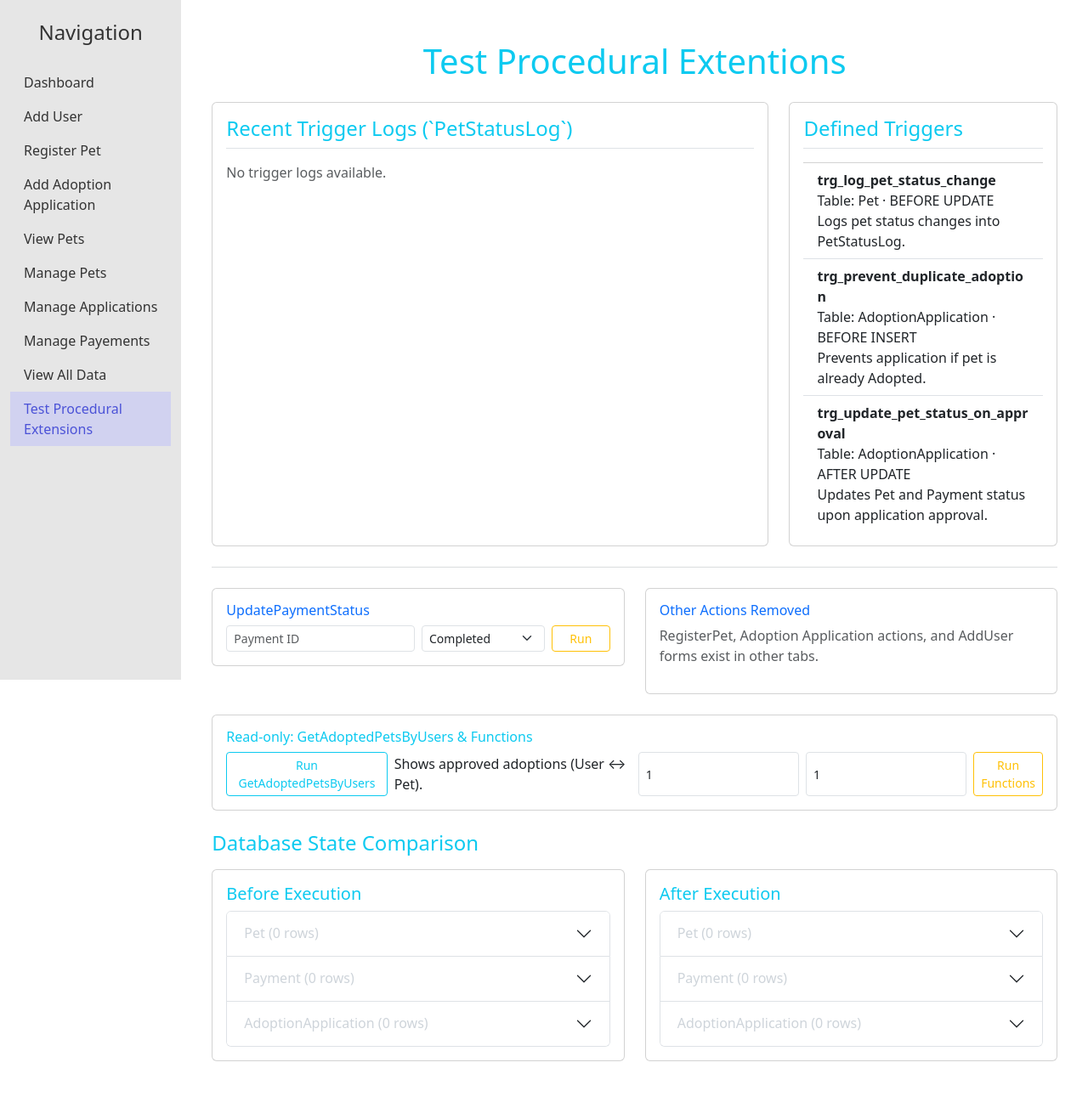
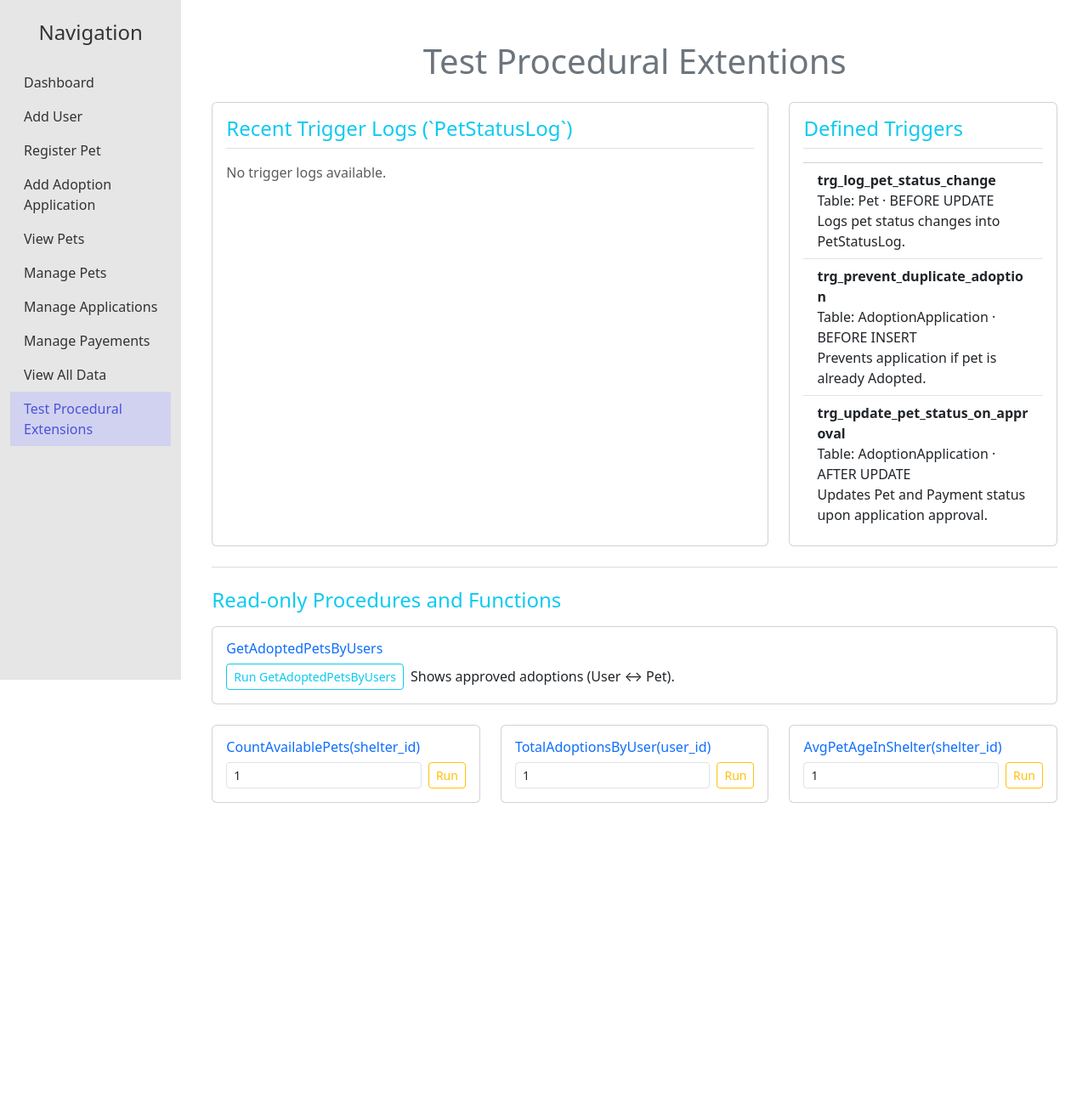
Before and after one commit to shakirth-anisha/Pet-Adoption-Management-System, a Flask app: page /page/test_procedural_extensions in a window 1280 px wide. Shown: the whole page at 85% size. After the commit the page ends 945 px from the top, so only its background shows below. Run offline with Flask 3, Linux system fonts and the light colour scheme; data that the repository does not hold is empty.

```diff
--- a/pages/test_procedural_extensions.py
+++ b/pages/test_procedural_extensions.py
@@ -3,13 +3,6 @@ from utils.db import run_query
 import json
 
 def handle_test_procedural_extensions(request):
-    """
-    Single-handler style (no blueprints) that:
-    - Presents forms to run procedures/functions from your SQL file.
-    - Captures 'before' and 'after' snapshots of related tables for auditing.
-    - Returns a context dict for rendering the template.
-    """
-
     message = None
     alert_class = "info"
     error = None
@@ -21,35 +14,19 @@ def handle_test_procedural_extensions(request):
         "function_results": [],
         "trigger_logs": [],
         "all_triggers": [],
-        "before": {},
-        "after": {},
         "message": message,
         "alert_class": alert_class,
         "error": error
     }
 
-    # helper: snapshot given list of tables (simple SELECT *)
-    def snapshot_tables(table_list):
-        snaps = {}
-        for t in table_list:
-            try:
-                # Limit to 1000 rows for performance
-                snaps[t] = run_query(f"SELECT * FROM {t} ORDER BY 1 LIMIT 1000", fetch=True) or []
-            except Exception as e:
-                snaps[t] = []
-        return snaps
-
-    # Known triggers (from your SQL) - Keep all, as they might still be active
     context["all_triggers"] = [
         {"name": "trg_log_pet_status_change", "event": "BEFORE UPDATE", "table": "Pet", "description": "Logs pet status changes into PetStatusLog."},
         {"name": "trg_prevent_duplicate_adoption", "event": "BEFORE INSERT", "table": "AdoptionApplication", "description": "Prevents application if pet is already Adopted."},
         {"name": "trg_update_pet_status_on_approval", "event": "AFTER UPDATE", "table": "AdoptionApplication", "description": "Updates Pet and Payment status upon application approval."},
     ]
 
-    # Always show recent trigger logs
     try:
         logs = run_query("SELECT pet_id, old_status, new_status, changed_at FROM PetStatusLog ORDER BY changed_at DESC LIMIT 10", fetch=True) or []
-        # ensure changed_at is string
         for r in logs:
             if isinstance(r.get("changed_at"), datetime):
                 r["changed_at"] = r["changed_at"].strftime("%Y-%m-%d %H:%M:%S")
@@ -57,51 +34,14 @@ def handle_test_procedural_extensions(request):
     except Exception:
         context["trigger_logs"] = []
 
-    # available actions triggered by POST forms
     action = request.form.get("action") if request.method == "POST" else None
 
-    # Map each action to the tables we want to snapshot for before/after comparison.
-    # Only keep UpdatePaymentStatus, GetAdoptedPetsByUsers, and FunctionsSummary
-    SNAPSHOT_MAP = {
-        "UpdatePaymentStatus": ["Payment"],
-        "GetAdoptedPetsByUsers": ["AdoptionApplication", "User", "Pet"],  # read-only proc
-        "FunctionsSummary": ["Pet", "AdoptionApplication"]
-    }
+    if action:
+        try:
 
-    # If no action, we still want to render basic snapshots (small subset)
-    # capture a default before snapshot for display purposes
-    try:
-        context["before"] = snapshot_tables(["Pet", "Payment", "AdoptionApplication"])
-    except Exception as e:
-        context["before"] = {}
-        context["error"] = str(e)
-
-    # Execute requested action and capture before/after snapshots for that action
-    if action:
-        # Default snapshot to keep it from breaking if action is not in map
-        tables = SNAPSHOT_MAP.get(action, ["Payment"])
-
-        # BEFORE
-        before_snap = snapshot_tables(tables)
-        context["before"] = before_snap
-
-        try:
-            # Drop RegisterPet, AddAdoptionApplication, ApproveApplication, RejectApplication, AutoRejectOtherApplications, AddUser
-
-            # ---------- UpdatePaymentStatus ----------
-            if action == "UpdatePaymentStatus":
-                pay_id = request.form.get("pay_id")
-                status_val = request.form.get("pay_status")
-                if not pay_id or not status_val:
-                    raise Exception("pay_id and pay_status are required.")
-                run_query("CALL UpdatePaymentStatus(%s, %s)", (int(pay_id), status_val))
-                message = f"UpdatePaymentStatus called for Pay {pay_id} -> {status_val}."
-                alert_class = "success"
-
-            # ---------- GetAdoptedPetsByUsers (read-only procedure) ----------
-            elif action == "GetAdoptedPetsByUsers":
+            # GetAdoptedPetsByUsers
+            if action == "GetAdoptedPetsByUsers":
                 rows = run_query("CALL GetAdoptedPetsByUsers()", fetch=True)
-                # store as a procedure result for display
                 context["procedure_results"].append({
                     "name": "GetAdoptedPetsByUsers",
                     "description": "List of approved adoptions with user & pet.",
@@ -111,58 +51,63 @@ def handle_test_procedural_extensions(request):
                 message = "GetAdoptedPetsByUsers executed (results shown)."
                 alert_class = "info"
 
-            # ---------- Functions Summary (read-only) ----------
-            elif action == "FunctionsSummary":
-                shelter_id = request.form.get("shelter_id") or 1
-                user_id = request.form.get("user_id") or 1
-                try:
-                    available = run_query("SELECT CountAvailablePets(%s) AS val", (int(shelter_id),), fetch=True)[0]["val"]
-                except Exception:
-                    available = "ERR"
-                try:
-                    total = run_query("SELECT TotalAdoptionsByUser(%s) AS val", (int(user_id),), fetch=True)[0]["val"]
-                except Exception:
-                    total = "ERR"
-                try:
-                    avg_age = run_query("SELECT AvgPetAgeInShelter(%s) AS val", (int(shelter_id),), fetch=True)[0]["val"]
-                except Exception:
-                    avg_age = "ERR"
+            #  RunCountAvailablePets (Function)
+            elif action == "RunCountAvailablePets":
+                shelter_id = request.form.get("shelter_id")
+                if not shelter_id:
+                    raise Exception("Shelter ID is required.")
+
+                available = run_query("SELECT CountAvailablePets(%s) AS val", (int(shelter_id),), fetch=True)[0]["val"]
 
                 context["function_results"].append({
                     "name": f"CountAvailablePets(shelter={shelter_id})",
                     "description": "Available pets in shelter",
                     "output_data": available
                 })
+                message = f"CountAvailablePets executed (Shelter ID: {shelter_id})."
+                alert_class = "success"
+
+            #  RunTotalAdoptionsByUser (Function)
+            elif action == "RunTotalAdoptionsByUser":
+                user_id = request.form.get("user_id")
+                if not user_id:
+                    raise Exception("User ID is required.")
+
+                total = run_query("SELECT TotalAdoptionsByUser(%s) AS val", (int(user_id),), fetch=True)[0]["val"]
+
                 context["function_results"].append({
                     "name": f"TotalAdoptionsByUser(user={user_id})",
                     "description": "Total approved adoptions by user",
                     "output_data": total
                 })
+                message = f"TotalAdoptionsByUser executed (User ID: {user_id})."
+                alert_class = "success"
+
+            #  RunAvgPetAgeInShelter (Function)
+            elif action == "RunAvgPetAgeInShelter":
+                shelter_id = request.form.get("shelter_id")
+                if not shelter_id:
+                    raise Exception("Shelter ID is required.")
+
+                avg_age = run_query("SELECT AvgPetAgeInShelter(%s) AS val", (int(shelter_id),), fetch=True)[0]["val"]
+
                 context["function_results"].append({
                     "name": f"AvgPetAgeInShelter(shelter={shelter_id})",
                     "description": "Average pet age in shelter",
                     "output_data": avg_age
                 })
+                message = f"AvgPetAgeInShelter executed (Shelter ID: {shelter_id})."
+                alert_class = "success"
 
             else:
-                # If an action was performed but it was one of the removed ones (shouldn't happen with the new HTML, but for safety)
-                raise Exception(f"Action '{action}' is not supported in this test version.")
+                raise Exception(f"Unknown action requested: {action}")
 
         except Exception as e:
             error = f"Error executing {action}: {e}"
             alert_class = "danger"
 
-        # AFTER snapshot
-        after_snap = snapshot_tables(tables)
-        context["after"] = after_snap
-
-        # put message, alert_class, and error into context
         context["message"] = message
         context["alert_class"] = alert_class
         context["error"] = error
 
-    # If no POST action, ensure "after" has a default (same as before)
-    if not context.get("after"):
-        context["after"] = context["before"]
-
     return context
--- a/sql/Trigger_Procedure_Function_927_907.sql
+++ b/sql/Trigger_Procedure_Function_927_907.sql
@@ -158,6 +158,7 @@ DELIMITER //
 CREATE PROCEDURE AddUser (
     IN p_name VARCHAR(100),
     IN p_email VARCHAR(150),
+    IN p_password_hash VARCHAR(256),
     IN p_phone VARCHAR(20),
     IN p_role ENUM('general', 'adopter', 'shelter_worker', 'admin')
 )
@@ -173,8 +174,8 @@ BEGIN
         SIGNAL SQLSTATE '45000'
         SET MESSAGE_TEXT = 'Email already exists. Please use a different one.';
     ELSE
-        INSERT INTO User (name, email, phone, role)
-        VALUES (p_name, p_email, p_phone, p_role);
+        INSERT INTO User (name, email, password_hash, phone, role)
+        VALUES (p_name, p_email, p_password_hash, p_phone, p_role);
     END IF;
 END;
 //
--- a/templates/test_procedural_extensions.html
+++ b/templates/test_procedural_extensions.html
@@ -18,7 +18,6 @@
         .text-value {
             font-size: 2.2rem;
             font-weight: 700;
-            color: #17a2b8;
         }
         .table-dark th, .table-dark td {
             border-color: #495057;
@@ -30,13 +29,8 @@
 
 {% block content %}
 <div class="container-fluid py-4">
-    <h1 class="text-center mt-4 mb-4 text-info">Test Procedural Extentions</h1>
+    <h1 class="text-center mt-4 mb-4 text-secondary">Test Procedural Extentions</h1>
 
-    {% if message %}
-    <div class="alert alert-{{ alert_class }}" role="alert">
-        {{ message }}
-    </div>
-    {% endif %}
     {% if error %}
     <div class="alert alert-danger" role="alert">
         <strong>Error:</strong> {{ error }}
@@ -91,147 +85,55 @@
 
     <hr class="my-4 border-secondary">
 
+    <h4 class="text-info mb-3">Read-only Procedures and Functions</h4>
+
     <div class="row g-4 mb-4">
 
-        <div class="col-md-6">
+        <div class="col-12">
             <div class="card bg-card p-3 hover-card">
-                <h6 class="text-primary">UpdatePaymentStatus</h6>
-                <form method="POST" class="row g-2">
-                    <input type="hidden" name="action" value="UpdatePaymentStatus">
-                    <div class="col-6"><input type="number" name="pay_id" class="form-control form-control-sm" placeholder="Payment ID" required></div>
-                    <div class="col-4">
-                        <select name="pay_status" class="form-select form-select-sm">
-                            <option>Completed</option><option>Pending</option><option>Failed</option><option>Refunded</option>
-                        </select>
-                    </div>
-                    <div class="col-2"><button class="btn btn-outline-warning btn-sm w-100">Run</button></div>
+                <h6 class="text-primary">GetAdoptedPetsByUsers</h6>
+                <form method="POST" class="d-flex">
+                    <input type="hidden" name="action" value="GetAdoptedPetsByUsers">
+                    <button class="btn btn-outline-info btn-sm me-2">Run GetAdoptedPetsByUsers</button>
+                    <span class="small-note align-self-center">Shows approved adoptions (User ↔ Pet).</span>
                 </form>
             </div>
         </div>
 
-        <div class="col-md-6">
-            <div class="card bg-card p-3 h-100">
-                <h6 class="text-primary">Other Actions Removed</h6>
-                <p class="text-muted small-note">RegisterPet, Adoption Application actions, and AddUser forms exist in other tabs.</p>
+        <div class="col-md-4">
+            <div class="card bg-card p-3 hover-card h-100">
+                <h6 class="text-primary">CountAvailablePets(shelter_id)</h6>
+                <form method="POST" class="d-flex">
+                    <input type="hidden" name="action" value="RunCountAvailablePets">
+                    <input type="number" name="shelter_id" class="form-control form-control-sm me-2" placeholder="Shelter ID" value="1" required>
+                    <button class="btn btn-outline-warning btn-sm">Run</button>
+                </form>
             </div>
         </div>
 
-        <div class="col-12">
-            <div class="card bg-card p-3">
-                <h6 class="text-info">Read-only: GetAdoptedPetsByUsers & Functions</h6>
-                <div class="row g-2">
-                    <div class="col-md-6">
-                        <form method="POST" class="d-flex">
-                            <input type="hidden" name="action" value="GetAdoptedPetsByUsers">
-                            <button class="btn btn-outline-info btn-sm me-2">Run GetAdoptedPetsByUsers</button>
-                            <span class="small-note align-self-center">Shows approved adoptions (User ↔ Pet).</span>
-                        </form>
-                    </div>
-                    <div class="col-md-6">
-                        <form method="POST" class="d-flex">
-                            <input type="hidden" name="action" value="FunctionsSummary">
-                            <input type="number" name="shelter_id" class="form-control form-control-sm me-2" placeholder="Shelter ID" value="1">
-                            <input type="number" name="user_id" class="form-control form-control-sm me-2" placeholder="User ID" value="1">
-                            <button class="btn btn-outline-warning btn-sm">Run Functions</button>
-                        </form>
-                    </div>
-                </div>
+        <div class="col-md-4">
+            <div class="card bg-card p-3 hover-card h-100">
+                <h6 class="text-primary">TotalAdoptionsByUser(user_id)</h6>
+                <form method="POST" class="d-flex">
+                    <input type="hidden" name="action" value="RunTotalAdoptionsByUser">
+                    <input type="number" name="user_id" class="form-control form-control-sm me-2" placeholder="User ID" value="1" required>
+                    <button class="btn btn-outline-warning btn-sm">Run</button>
+                </form>
+            </div>
+        </div>
+
+        <div class="col-md-4">
+            <div class="card bg-card p-3 hover-card h-100">
+                <h6 class="text-primary">AvgPetAgeInShelter(shelter_id)</h6>
+                <form method="POST" class="d-flex">
+                    <input type="hidden" name="action" value="RunAvgPetAgeInShelter">
+                    <input type="number" name="shelter_id" class="form-control form-control-sm me-2" placeholder="Shelter ID" value="1" required>
+                    <button class="btn btn-outline-warning btn-sm">Run</button>
+                </form>
             </div>
         </div>
     </div>
 
-    <h4 class="text-info mb-3">Database State Comparison</h4>
-    <div class="row">
-        <div class="col-lg-6 mb-4">
-            <div class="card bg-card p-3">
-                <h5 class="text-info">Before Execution</h5>
-                <div class="accordion" id="beforeAccordion">
-                    {% for table, rows in before.items() %}
-                    <div class="accordion-item bg-card">
-                        <h2 class="accordion-header" id="beforeHeading{{ loop.index }}">
-                            <button class="accordion-button collapsed bg-card" style="color:#ced4da;" type="button" data-bs-toggle="collapse" data-bs-target="#beforeCollapse{{ loop.index }}">
-                                {{ table }} ({{ rows|length }} rows)
-                            </button>
-                        </h2>
-                        <div id="beforeCollapse{{ loop.index }}" class="accordion-collapse collapse" data-bs-parent="#beforeAccordion">
-                            <div class="accordion-body">
-                                {% if rows %}
-                                <div class="table-responsive">
-                                    <table class="table table-dark table-striped table-hover small mb-0">
-                                        <thead>
-                                            <tr>
-                                                {% for key in rows[0].keys() %}
-                                                <th>{{ key }}</th>
-                                                {% endfor %}
-                                            </tr>
-                                        </thead>
-                                        <tbody>
-                                            {% for row in rows %}
-                                            <tr>
-                                                {% for val in row.values() %}
-                                                <td>{{ val }}</td>
-                                                {% endfor %}
-                                            </tr>
-                                            {% endfor %}
-                                        </tbody>
-                                    </table>
-                                </div>
-                                {% else %}
-                                <p class="text-muted mb-0">No rows.</p>
-                                {% endif %}
-                            </div>
-                        </div>
-                    </div>
-                    {% endfor %}
-                </div>
-            </div>
-        </div>
-
-        <div class="col-lg-6 mb-4">
-            <div class="card bg-card p-3">
-                <h5 class="text-info">After Execution</h5>
-                <div class="accordion" id="afterAccordion">
-                    {% for table, rows in after.items() %}
-                    <div class="accordion-item bg-card">
-                        <h2 class="accordion-header" id="afterHeading{{ loop.index }}">
-                            <button class="accordion-button collapsed bg-card" style="color:#ced4da;" type="button" data-bs-toggle="collapse" data-bs-target="#afterCollapse{{ loop.index }}">
-                                {{ table }} ({{ rows|length }} rows)
-                            </button>
-                        </h2>
-                        <div id="afterCollapse{{ loop.index }}" class="accordion-collapse collapse" data-bs-parent="#afterAccordion">
-                            <div class="accordion-body">
-                                {% if rows %}
-                                <div class="table-responsive">
-                                    <table class="table table-dark table-striped table-hover small mb-0">
-                                        <thead>
-                                            <tr>
-                                                {% for key in rows[0].keys() %}
-                                                <th>{{ key }}</th>
-                                                {% endfor %}
-                                            </tr>
-                                        </thead>
-                                        <tbody>
-                                            {% for row in rows %}
-                                            <tr>
-                                                {% for val in row.values() %}
-                                                <td>{{ val }}</td>
-                                                {% endfor %}
-                                            </tr>
-                                            {% endfor %}
-                                        </tbody>
-                                    </table>
-                                </div>
-                                {% else %}
-                                <p class="text-muted mb-0">No rows.</p>
-                                {% endif %}
-                            </div>
-                        </div>
-                    </div>
-                    {% endfor %}
-                </div>
-            </div>
-        </div>
-    </div>
 
     {% if procedure_results %}
     <div class="card bg-card p-3 mb-4">
--- a/templates/view_all_data.html
+++ b/templates/view_all_data.html
@@ -2,7 +2,7 @@
 
 {% block content %}
 <div class="container py-5">
-    <h1 class="text-center mt-4 mb-5 text-dark display-4 fw-bold">All Data Overview</h1>
+    <h1 class="text-center mt-4 mb-4 text-secondary">View All Data</h1>
 
     <!-- Main Navigation Tabs -->
     <ul class="nav nav-tabs nav-fill mb-4" id="dataTabs" role="tablist">
```
Also changed, not shown: sql/DDL_Commands_927_907.sql (+14 -29 lines).
